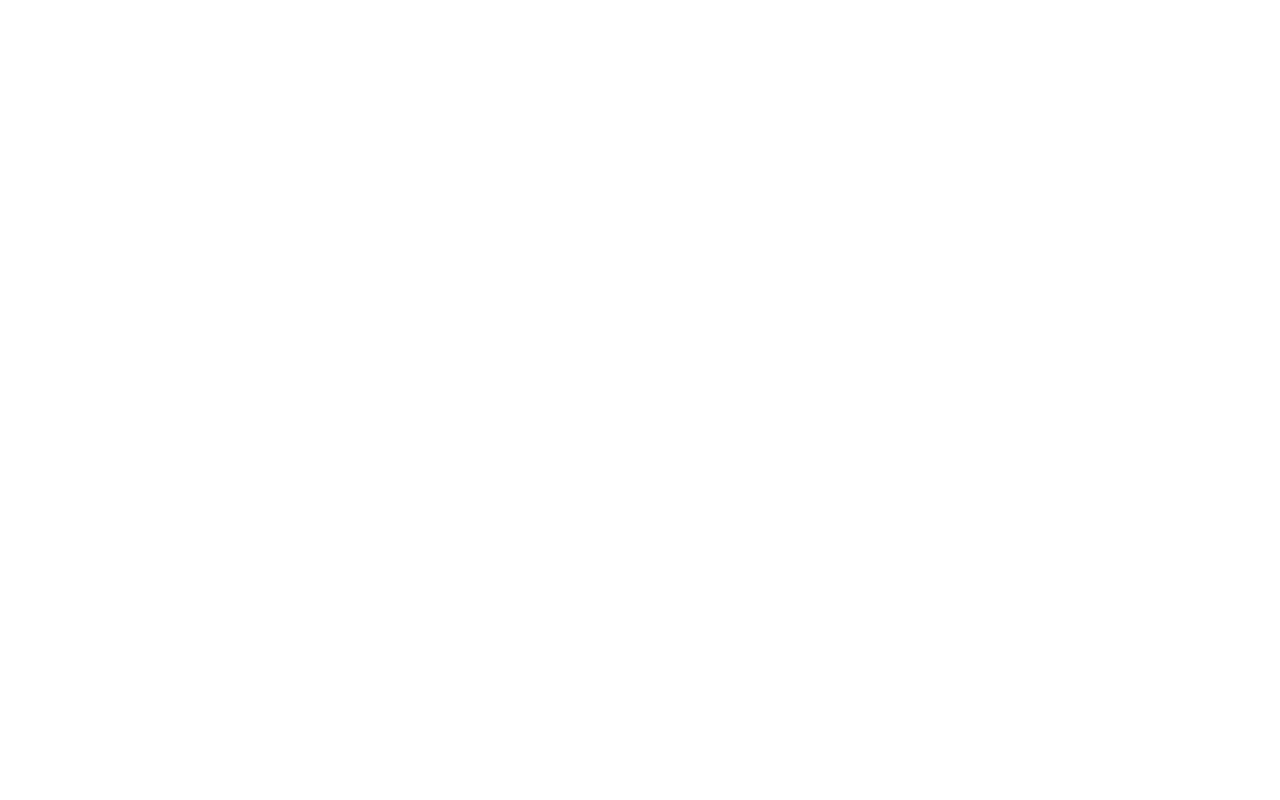
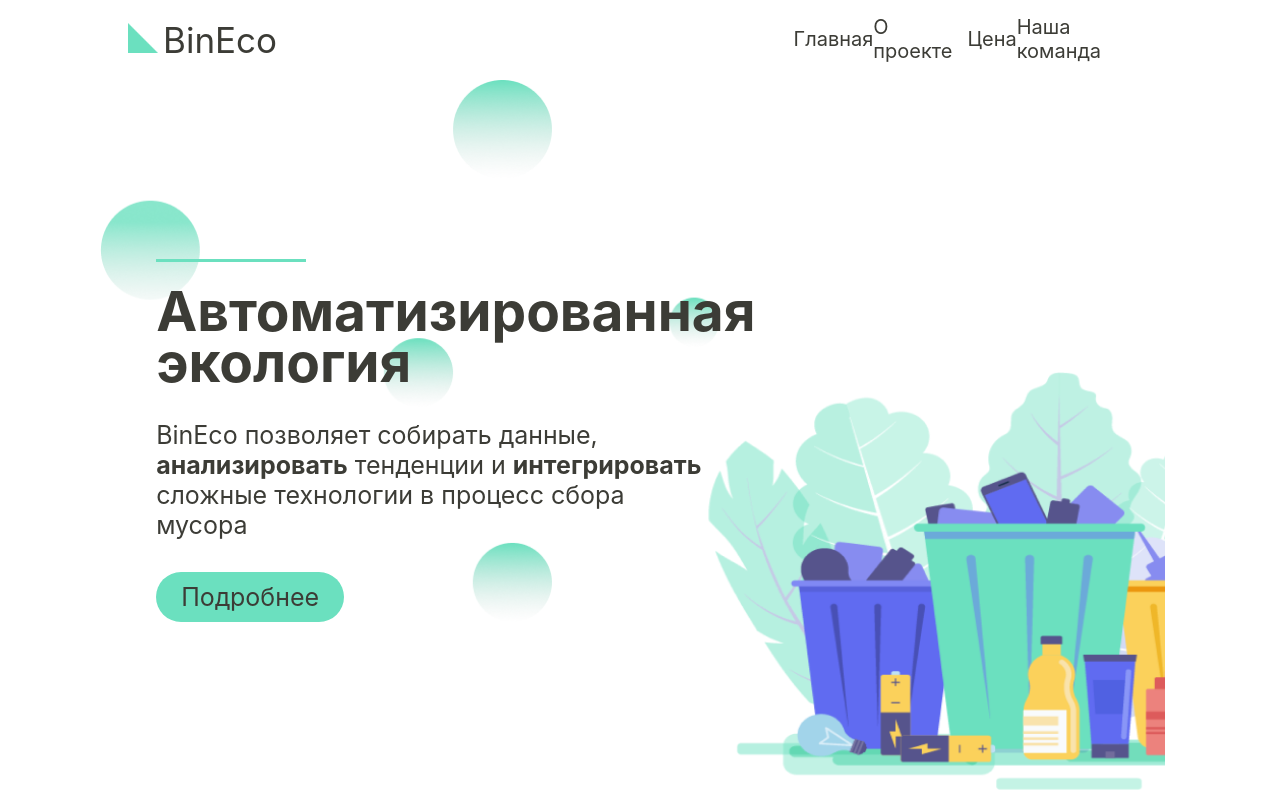
Before and after one commit to Enactus-NIS-Taraz/bineco, a website: page src/pages/index.html in a window 1280 px wide. Drawn offline with Linux system fonts and the light colour scheme.

Commit message:
feat: add header and welcome section

```diff
--- a/src/pages/index.html
+++ b/src/pages/index.html
@@ -8,5 +8,38 @@
 </head>
 <body>
 
+
+    <header class="header">
+        <a href="#" class="header__logo logo">
+            <div class="logo__container">
+                <img src="../assets/images/logo__image.png" alt="BinEco" class="logo__image">
+                <div class="logo__text">BinEco</div>
+            </div>
+        </a>
+        <nav class="header__nav-bar">
+            <a href="#" class="header__nav-component">Главная</a>
+            <a href="#" class="header__nav-component">О проекте</a>
+            <a href="#" class="header__nav-component">Цена</a>
+            <a href="#" class="header__nav-component">Наша команда</a>
+        </nav>
+    </header>
+
+
+    <section class="welcome">
+        <div class="welcome__card-container">
+            <div class="welcome__card card">
+                <div class="welcome__card-line"></div>
+                <h1 class="card__heading">Автоматизированная<br> экология</h1>
+                <p class="card__text">BinEco позволяет собирать данные,<br> <span class="welcome__text-bold">анализировать</span>
+                тенденции и <span class="welcome__text-bold">интегрировать</span><br> сложные технологии в процесс сбора <br>мусора</p>
+                <a href="#" class="card__button button">Подробнее</a>
+            </div>
+        </div>
+        <div class="welcome__image-container">
+                <img src="../assets/images/welcome__image.png" alt="Автоматизированная экология" class="welcome__image">
+        </div>
+    </section>
+
+
 </body>
 </html>
--- /dev/null
+++ b/src/styles/scss/blocks/header.scss
@@ -0,0 +1,30 @@
+.header {
+    padding: 0 10%;
+    box-sizing: border-box;
+    width: 100%;
+    height: 10vh;
+    display: flex;
+    align-items: center;
+    justify-content: space-between;
+
+    &__nav-bar {
+        width: 35%;
+        display: flex;
+        flex-direction: row;
+        justify-content: space-between;
+        align-items: center;
+    }
+
+    &__nav-component {
+        padding-bottom: 3px;
+        box-sizing: border-box;
+        font-size: 20px;
+        color: $color-1;
+        text-decoration: none;
+        transition: 0.1s ease-in-out;
+
+        &:hover {
+            border-bottom: 2px solid $color-1;
+        }
+    }
+}
--- /dev/null
+++ b/src/styles/scss/blocks/welcome.scss
@@ -0,0 +1,51 @@
+.welcome {
+    padding: 0 10%;
+    box-sizing: border-box;
+    width: 100%;
+    height: 90vh;
+    display: flex;
+    flex-direction: row;
+    align-items: center;
+    justify-content: space-between;
+
+    &__card-container {
+        width: 55%;
+        height: 100%;
+        display: flex;
+        flex-direction: row;
+        align-items: center;
+        justify-content: center;
+    }
+
+    &__card {
+        padding-left: 10%;
+        width: 100%;
+        height: 100%;
+        background-image: url('../../assets/images/elipses.png');
+        background-repeat: no-repeat;
+        background-size: contain;
+    }
+
+    &__card-line {
+        margin-bottom: 3vh;
+        width: 150px;
+        height: 3px;
+        background-color: $color-2;
+    }
+
+    &__text-bold {
+        font-weight: bold;
+    }
+
+    &__image-container {
+        height: 100%;
+        display: flex;
+        flex-direction: column;
+        align-items: flex-end;
+        justify-content: flex-end;
+    }
+
+    &__image {
+        height: 60%;
+    }
+}
--- /dev/null
+++ b/src/styles/scss/components/button.scss
@@ -0,0 +1,15 @@
+.button {
+    padding: 10px 25px;
+    font-size: 25px;
+    font-weight: normal;
+    color: $color-1;
+    text-decoration: none;
+    border-radius: 30px;
+    background-color: $color-2;
+    cursor: pointer;
+    transition: 0.2s ease-in-out;
+
+    &:hover {
+        background-color: $color-3;
+    }
+}
--- /dev/null
+++ b/src/styles/scss/components/card.scss
@@ -0,0 +1,25 @@
+.card {
+    display: flex;
+    flex-direction: column;
+    align-items: flex-start;
+    justify-content: center;
+
+    &__heading {
+        margin-bottom: 4vh;
+        font-size: 55px;
+        font-weight: bold;
+        line-height: 51px;
+        color: $color-1;
+    }
+
+    &__text {
+        font-size: 25px;
+        font-weight: normal;
+        line-height: 30px;
+        color: $color-1;
+    }
+
+    &__button {
+        margin-top: 4vh;
+    }
+}
--- /dev/null
+++ b/src/styles/scss/components/logo.scss
@@ -0,0 +1,22 @@
+.logo {
+    text-decoration: none;
+
+    &__container {
+        display: flex;
+        flex-direction: row;
+        align-items: center;
+        justify-content: center;
+    }
+
+    &__image {
+        margin-right: 5px;
+        margin-bottom: 5px;
+        width: 30px;
+        height: auto;
+    }
+
+    &__text {
+        font-size: 35px;
+        color: $color-1;
+    }
+}
--- /dev/null
+++ b/src/styles/scss/fontStyles/Inter.scss
@@ -0,0 +1,17 @@
+@font-face {
+    font-family: 'Inter', sans-serif;
+    src: url('../../../assets/fonts/Inter/Inter-Regular-slnt=0.ttf');
+    font-weight: normal;
+}
+
+@font-face {
+    font-family: 'Inter', sans-serif;
+    src: url('../../../assets/fonts/Inter/Inter-Bold-slnt=0.ttf');
+    font-weight: bold;
+}
+
+@font-face {
+    font-family: 'Inter', sans-serif;
+    src: url('../../../assets/fonts/Inter/Inter-SemiBold-slnt=0.ttf');
+    font-weight: 600;
+}
--- a/src/styles/scss/main.scss
+++ b/src/styles/scss/main.scss
@@ -0,0 +1,19 @@
+/* setting styles start */
+@import './settings/common-settings.scss';
+@import './settings/colors/colors.scss';
+/* setting styles end */
+
+/* fonts styles start */
+@import './fontStyles/Inter.scss';
+/* fonts styles end */
+
+/* blocks styles start */
+@import './blocks/header.scss';
+@import './blocks/welcome.scss';
+/* blocks styles end */
+
+/* components styles start */
+@import './components/logo.scss';
+@import './components/card.scss';
+@import './components/button.scss';
+/* components styles end */
--- /dev/null
+++ b/src/styles/scss/settings/colors/colors.scss
@@ -0,0 +1,3 @@
+$color-1: #3C3C36;
+$color-2: #6BE0BF;
+$color-3: #6bbfa8;
--- /dev/null
+++ b/src/styles/scss/settings/common-settings.scss
@@ -0,0 +1,6 @@
+* {
+    margin: 0;
+    padding: 0;
+    border: 0;
+    font-family: 'Inter', sans-serif;
+}
```
Also changed, not shown: src/assets/fonts/Inter/Inter-Bold-slnt=0.ttf (added), src/assets/fonts/Inter/Inter-Regular-slnt=0.ttf (added), src/assets/fonts/Inter/Inter-SemiBold-slnt=0.ttf (added), src/assets/images/elipses.png (added), src/assets/images/logo__image.png (added), src/assets/images/welcome__image.png (added), src/styles/css/main.css, 1 other file.
